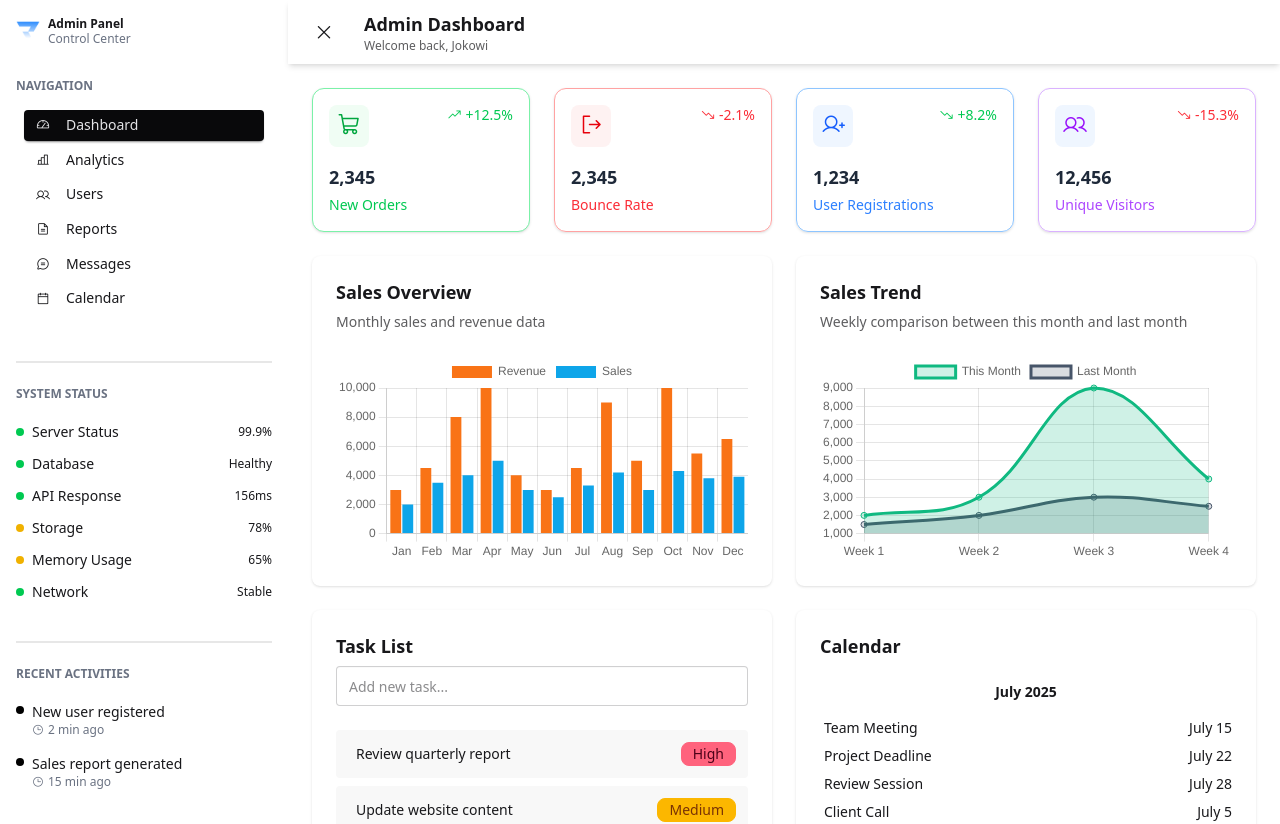
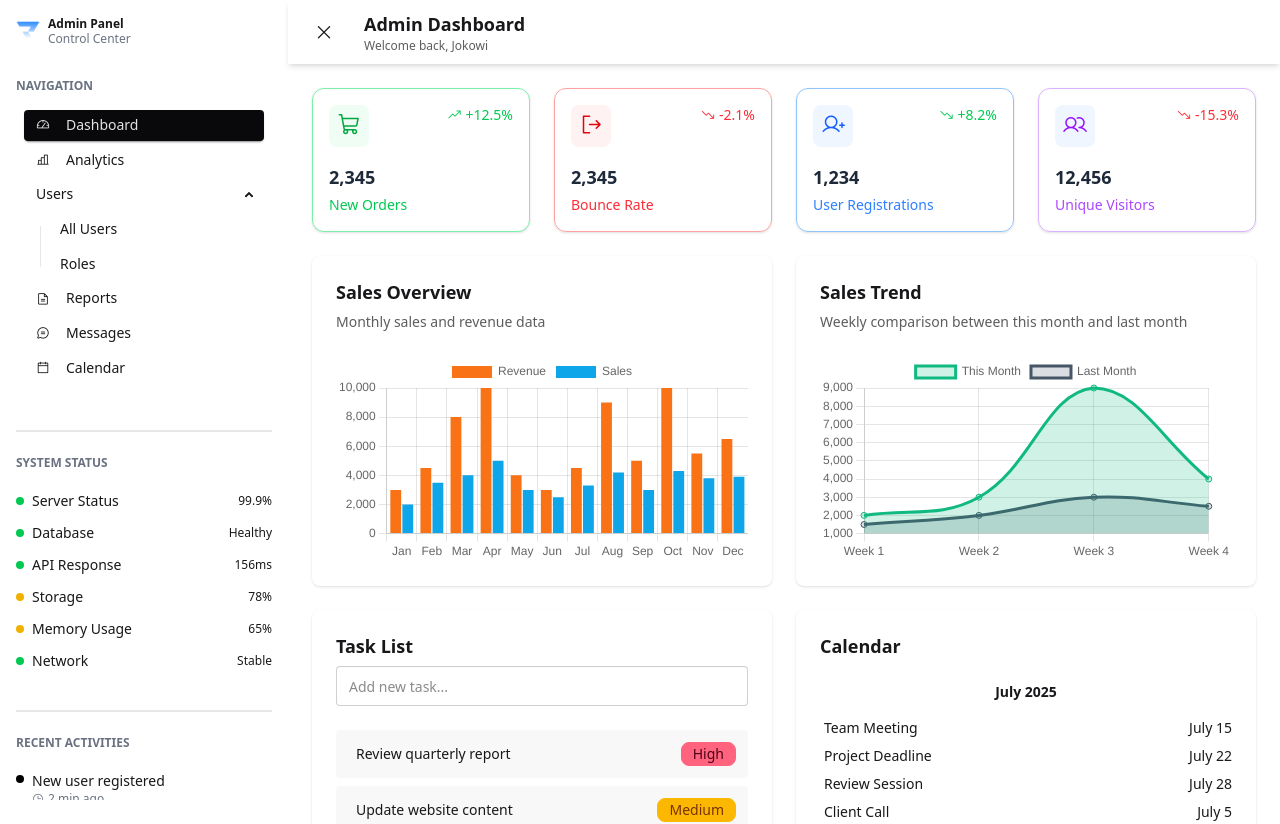
Before and after one commit to skript023/admin-quantum, a Vue app: page /home in a window 1280 px wide. Shown: the top 824 px of the page. Built offline with nearby package versions, Linux system fonts and the light colour scheme; no server answers.

Commit message:
fix with children sidebar menu

```diff
--- a/src/components/Sidebar.vue
+++ b/src/components/Sidebar.vue
@@ -1,15 +1,21 @@
 <template>
     <p class="text-gray-500 font-semibold mb-2">NAVIGATION</p>
     <ul class="menu space-y-1 w-full">
-        <li v-for="item in menu.items" :key="item.label">
+        <li v-for="(item, index) in menu.items" :key="index">
+            <details  v-if="item.children" open>
+                <summary>{{ item.label }}</summary>
+                <ul class="ml-4 mt-1 space-y-1">
+                    <li v-for="(child, idx) in item.children" :key="idx">
+                        <RouterLink :to="child.route">{{ child.label }}</RouterLink>
+                    </li>
+                </ul>
+            </details>
             <RouterLink
-            :to="item.to"
-            class="w-full"
-            :class="{
-                'menu-active': isActive(item.to),
-            }"
+                v-else
+                :class="{ 'menu-active': isActive(item.route) }"
+                :to="item.route"
             >
-            <i :class="`${item.icon} mr-2`"></i> {{ item.label }}
+                <i :class="item.icon + ' mr-2'"></i>{{ item.label }}
             </RouterLink>
         </li>
     </ul>
--- a/src/stores/menu.ts
+++ b/src/stores/menu.ts
@@ -1,14 +1,34 @@
+// stores/menu.ts
 import { defineStore } from 'pinia'
 
 export const useMenuStore = defineStore('menu', {
     state: () => ({
         items: [
-        { label: 'Dashboard', icon: 'ph ph-gauge', to: '/home' },
-        { label: 'Analytics', icon: 'ph ph-chart-bar', to: '/analytics' },
-        { label: 'Users', icon: 'ph ph-users', to: '/users' },
-        { label: 'Reports', icon: 'ph ph-file-text', to: '/reports' },
-        { label: 'Messages', icon: 'ph ph-chat-circle-text', to: '/messages' },
-        { label: 'Calendar', icon: 'ph ph-calendar-blank', to: '/calendar' },
+            {
+                label: 'Dashboard',
+                icon: 'ph ph-gauge',
+                route: '/home'
+            },
+            {
+                label: 'Analytics',
+                icon: 'ph ph-chart-bar',
+                route: '/analytics'
+            },
+            {
+                label: 'Users',
+                icon: 'ph ph-users',
+                children: [
+                    { label: 'All Users', route: '/users' },
+                    { label: 'Roles', route: '/users/roles' },
+                ]
+            },
+            {
+                label: 'Reports',
+                icon: 'ph ph-file-text',
+                route: '/reports'
+            },
+            { label: 'Messages', icon: 'ph ph-chat-circle-text', route: '/messages' },
+            { label: 'Calendar', icon: 'ph ph-calendar-blank', route: '/calendar' },
         ]
     })
 })
```
